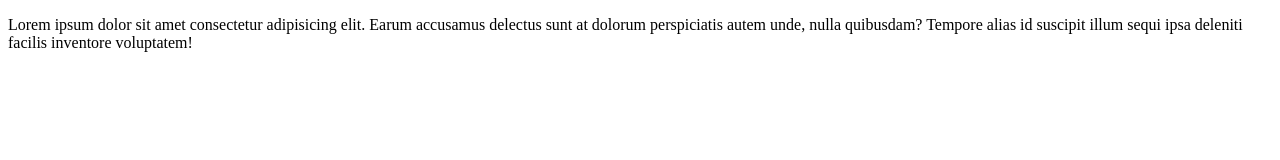
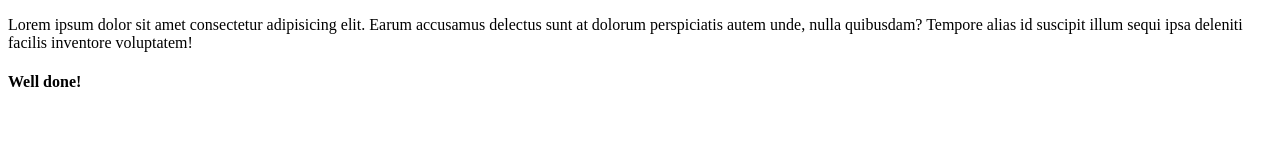
Before and after one commit to trevoirwilliams/website_group_1, a plain HTML site: page conroy.html in a window 1280 px wide. Drawn offline with Linux system fonts and the light colour scheme.

Commit message:
Marked Conroy's file

```diff
--- a/conroy.html
+++ b/conroy.html
@@ -10,5 +10,6 @@
     <p>
         Lorem ipsum dolor sit amet consectetur adipisicing elit. Earum accusamus delectus sunt at dolorum perspiciatis autem unde, nulla quibusdam? Tempore alias id suscipit illum sequi ipsa deleniti facilis inventore voluptatem!
     </p>
+    <h4>Well done!</h4>
 </body>
 </html>
```
